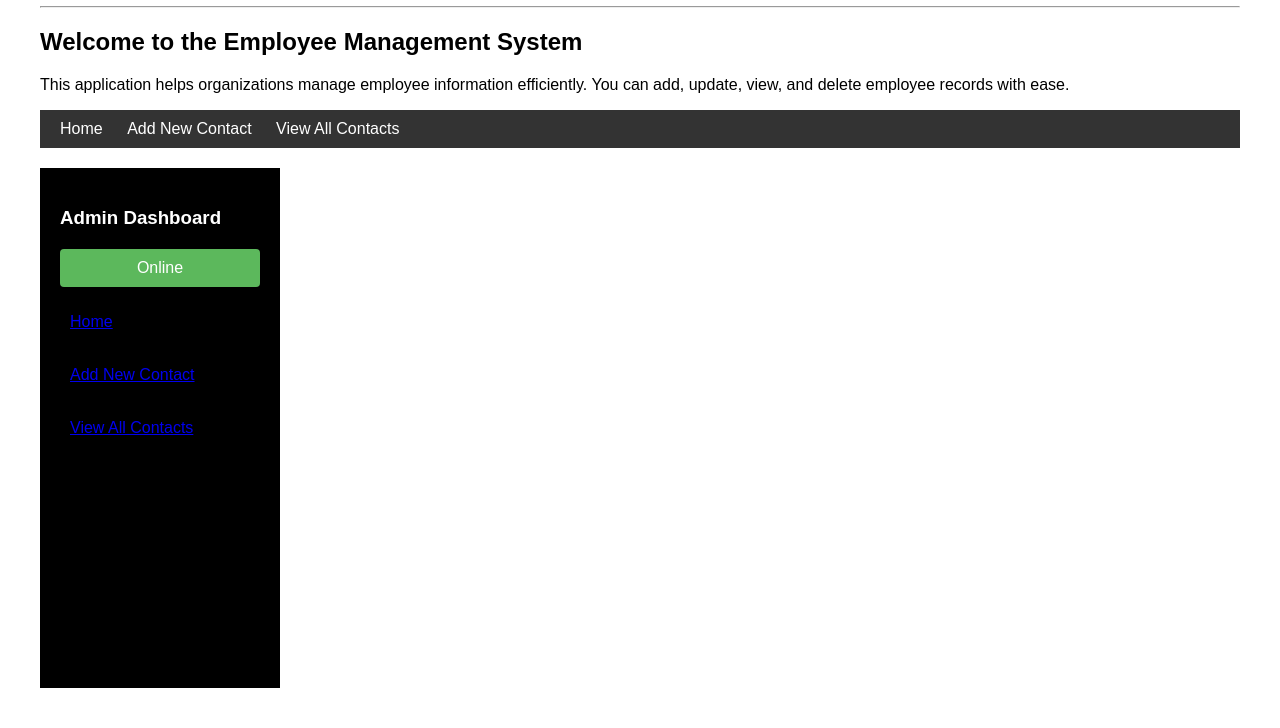
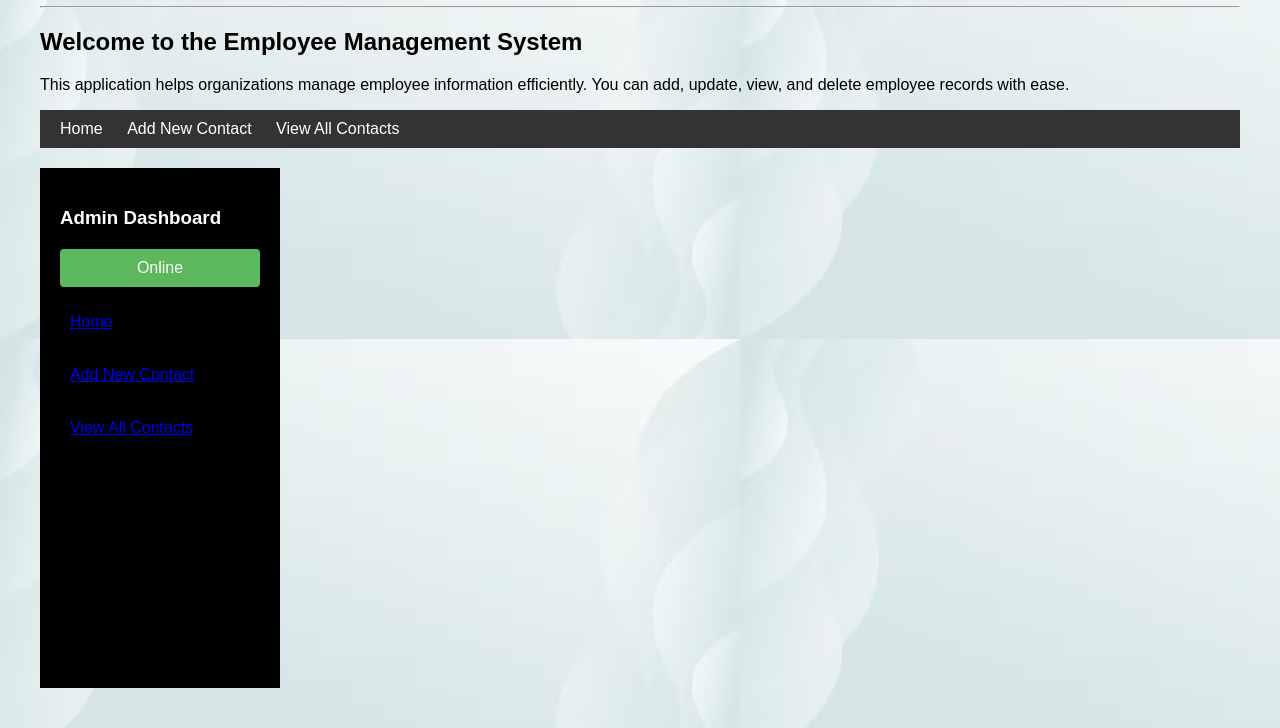
Before and after one commit to muirurimuthoni53-ctrl/employee-management-app, a plain HTML site: page index.html in a window 1280 px wide. Shown: the part 92-820 px from the top of the page. Drawn offline with Linux system fonts and the light colour scheme.

Commit message:
Add images, update project files

```diff
--- a/index.html
+++ b/index.html
@@ -6,7 +6,7 @@
     <title>Employee Management System</title>
     <link rel="stylesheet" href="style.css">
 </head>
-<body>
+<body style="background-image: url(images/white.avif);">
     <h1 style="text-align: center;">Employee Management System</h1>
     <hr>
     <h2>Welcome to the Employee Management System</h2>
```
Also changed, not shown: new-contact.html (+1 -1 lines), view-contacts.html (+1 -1 lines), images/white.avif (added), 1 other file.
